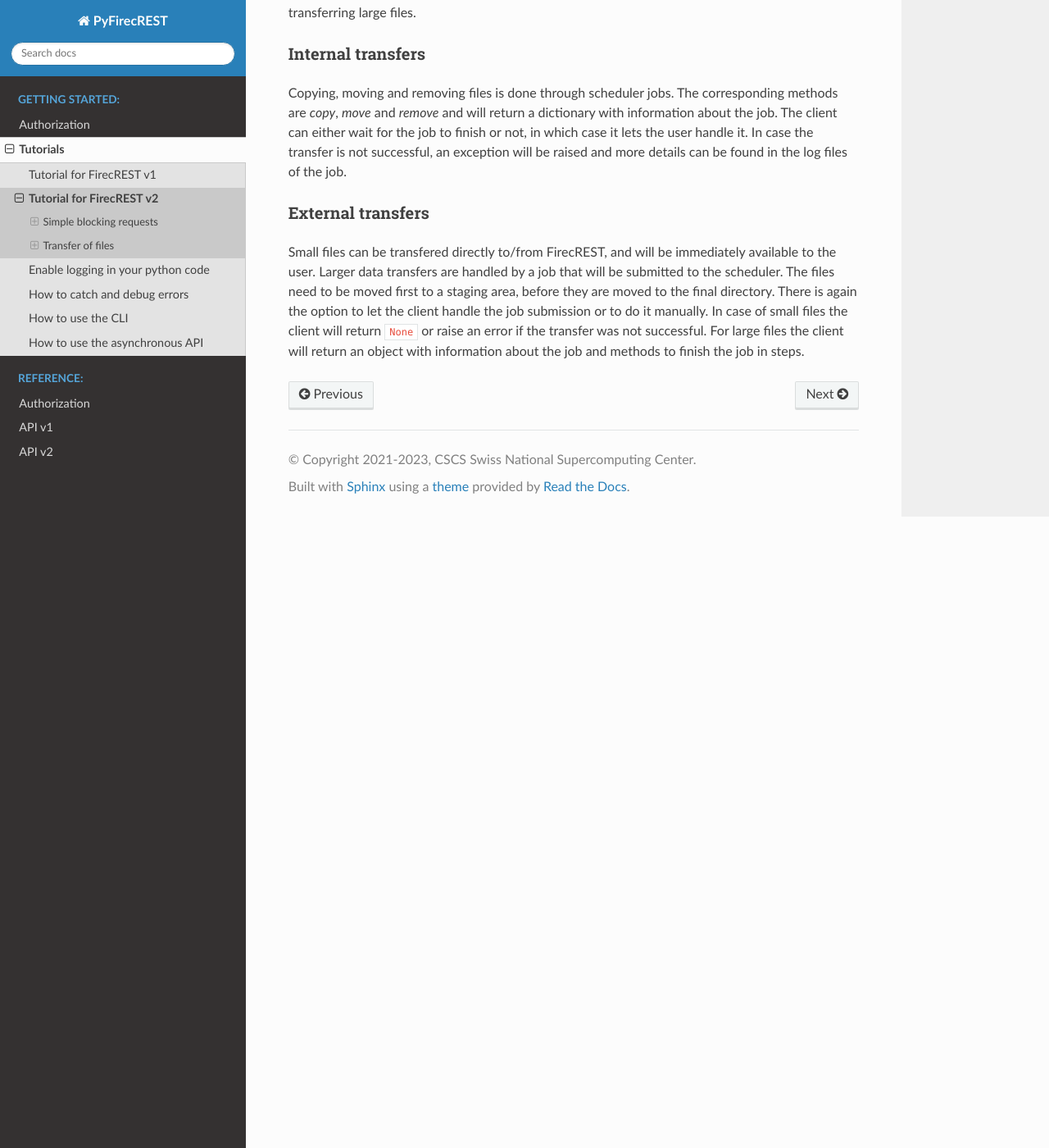
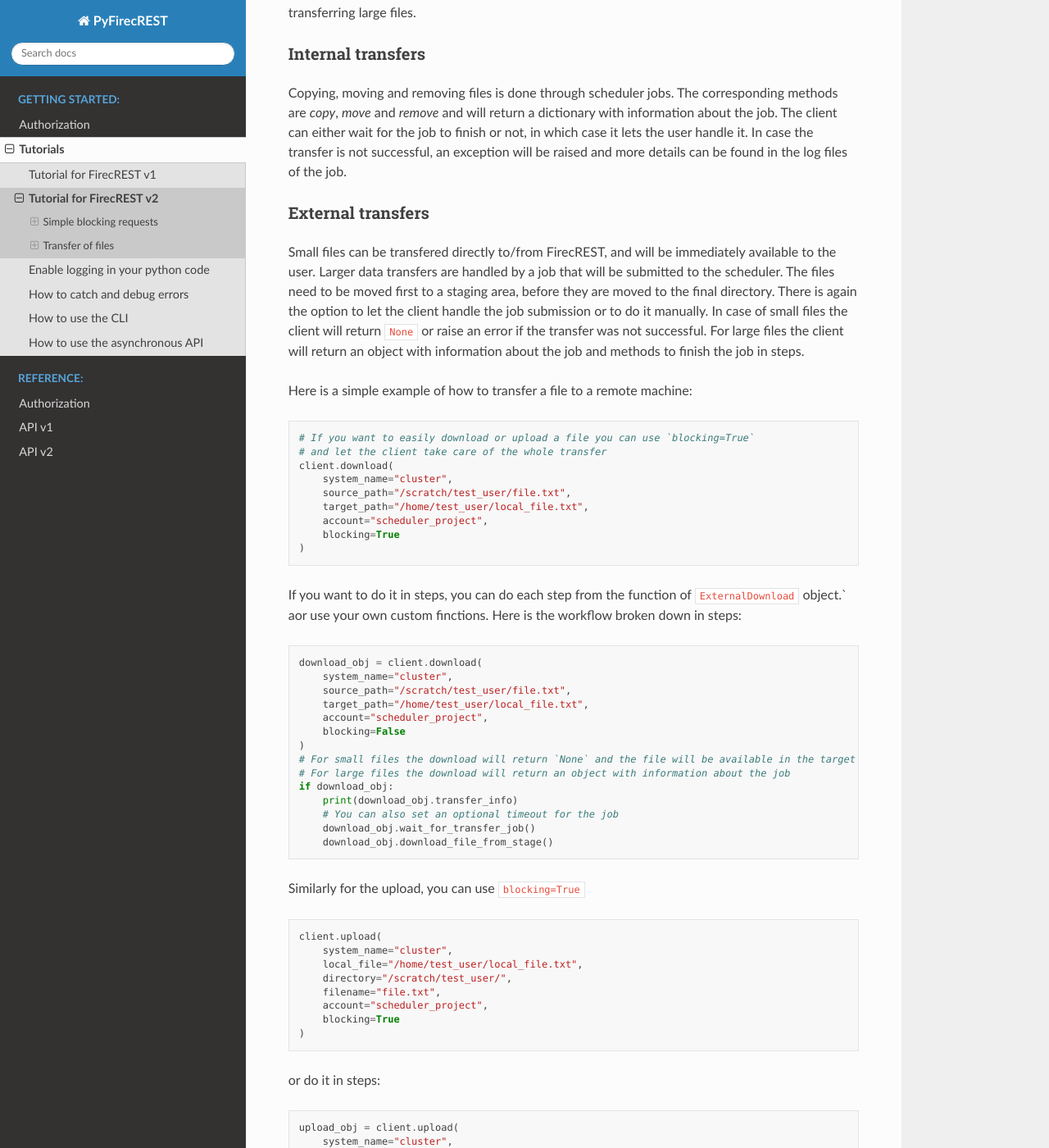
Before and after one commit to eth-cscs/pyfirecrest, a Sphinx documentation site: the page built from docs/source/tutorial_basic_v2.rst, in a window 1280 px wide and 1400 px high, scrolled down 3897 px. Shown: the whole window at 82% size. Built offline with Sphinx 7.4.7 and the Read the Docs theme 3.1.0, drawn with Linux system fonts in a browser that asks for light colours; some of the changed text lies outside the part shown.

Commit message:
Add example of data transfer in the tutorial

```diff
--- a/docs/source/tutorial_basic_v2.rst
+++ b/docs/source/tutorial_basic_v2.rst
@@ -221,3 +221,71 @@ The files need to be moved first to a staging area, before they are moved to the
 There is again the option to let the client handle the job submission or to do it manually.
 In case of small files the client will return ``None`` or raise an error if the transfer was not successful.
 For large files the client will return an object with information about the job and methods to finish the job in steps.
+
+Here is a simple example of how to transfer a file to a remote machine:
+
+.. code-block:: Python
+
+    # If you want to easily download or upload a file you can use `blocking=True`
+    # and let the client take care of the whole transfer
+    client.download(
+        system_name="cluster",
+        source_path="/scratch/test_user/file.txt",
+        target_path="/home/test_user/local_file.txt",
+        account="scheduler_project",
+        blocking=True
+    )
+
+If you want to do it in steps, you can do each step from the function of ``ExternalDownload`` object.` aor use your own custom finctions.
+Here is the workflow broken down in steps:
+
+.. code-block:: Python
+
+    download_obj = client.download(
+        system_name="cluster",
+        source_path="/scratch/test_user/file.txt",
+        target_path="/home/test_user/local_file.txt",
+        account="scheduler_project",
+        blocking=False
+    )
+    # For small files the download will return `None` and the file will be available in the target directory
+    # For large files the download will return an object with information about the job
+    if download_obj:
+        print(download_obj.transfer_info)
+        # You can also set an optional timeout for the job
+        download_obj.wait_for_transfer_job()
+        download_obj.download_file_from_stage()
+
+Similarly for the upload, you can use ``blocking=True``
+
+.. code-block:: Python
+
+    client.upload(
+        system_name="cluster",
+        local_file="/home/test_user/local_file.txt",
+        directory="/scratch/test_user/",
+        filename="file.txt",
+        account="scheduler_project",
+        blocking=True
+    )
+
+or do it in steps:
+
+.. code-block:: Python
+
+    upload_obj = client.upload(
+        system_name="cluster",
+        local_file="/home/test_user/local_file.txt",
+        directory="/scratch/test_user/",
+        filename="file.txt",
+        account="scheduler_project",
+        blocking=False
+    )
+    # For small files the upload will return `None` and the file will be directly
+    # available in the target directory.
+    # For large files the upload will return an object with information about the job.
+    if upload_obj:
+        print(upload_obj.transfer_info)
+        upload_obj.upload_file_to_stage()
+        # You can also set an optional timeout for the job
+        upload_obj.wait_for_transfer_job()
```
